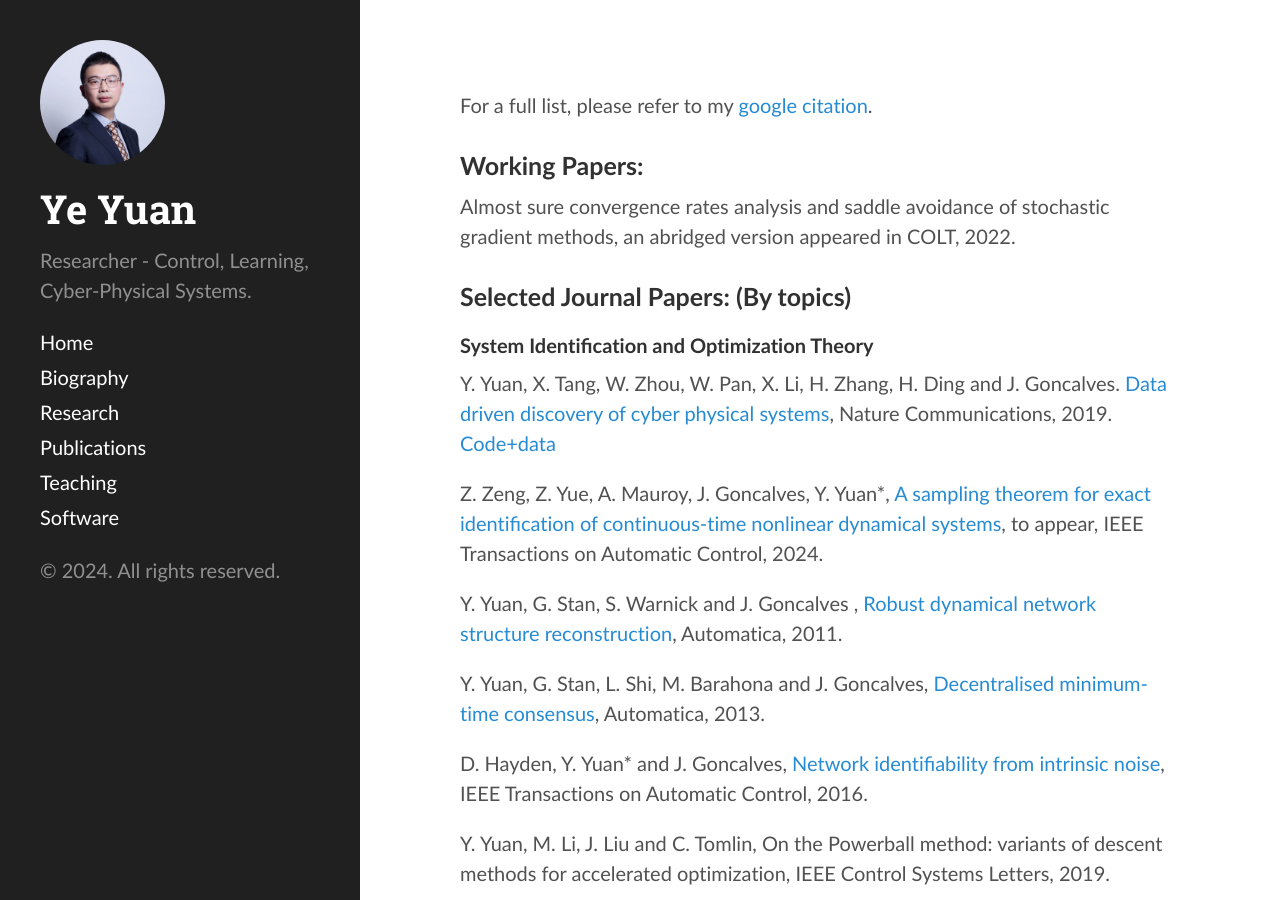
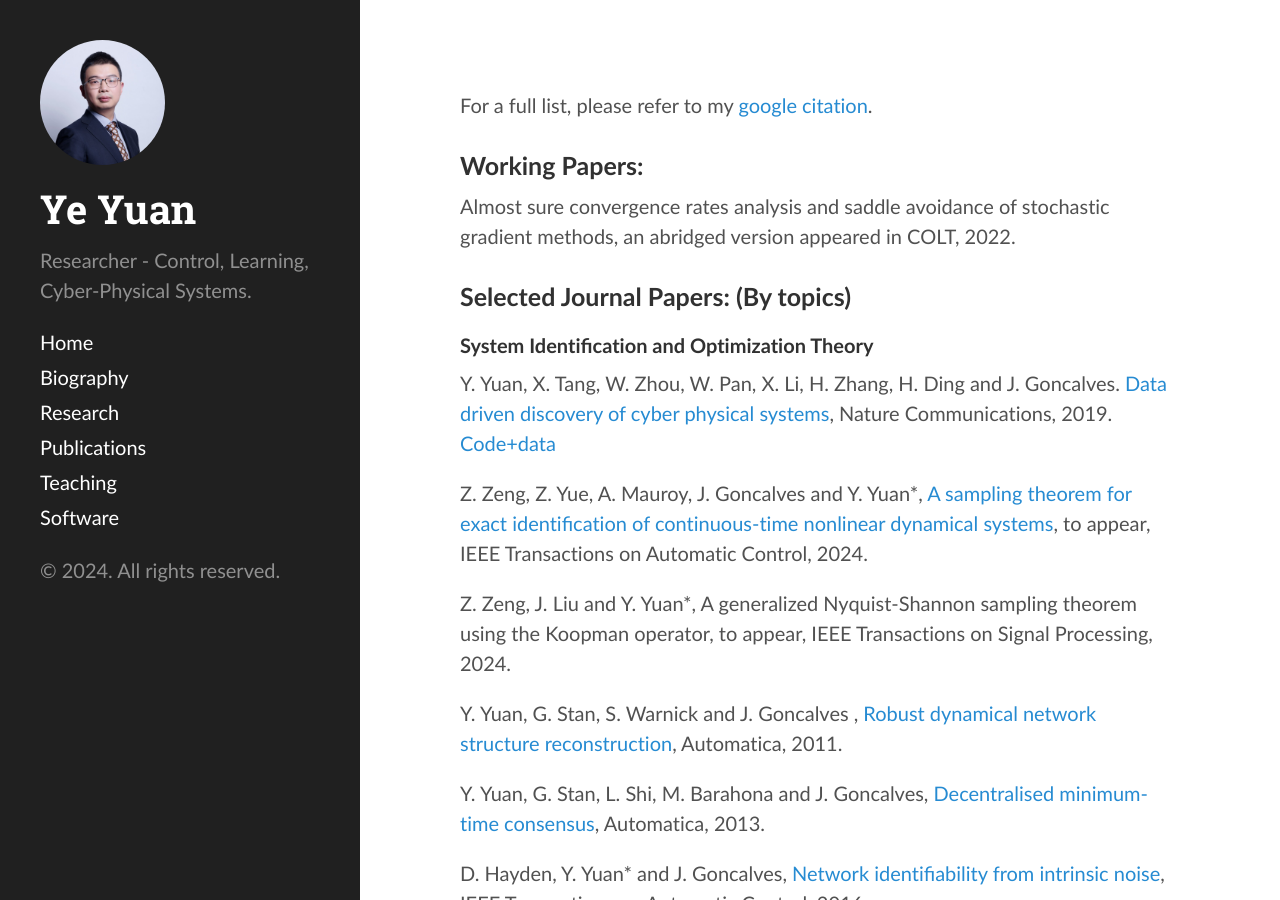
Before and after one commit to yy311/yy311.github.io, a Jekyll site: the page built from publication.md, in a window 1280 px wide and 900 px high. Built offline with Jekyll 4.4.1, drawn with Linux system fonts in a browser that asks for light colours.

Commit message:
Update publication.md

```diff
--- a/publication.md
+++ b/publication.md
@@ -14,7 +14,9 @@ Almost sure convergence rates analysis and saddle avoidance of stochastic gradie
 
 Y. Yuan, X. Tang, W. Zhou, W. Pan, X. Li, H. Zhang, H. Ding and J. Goncalves. [Data driven discovery of cyber physical systems](https://www.nature.com/articles/s41467-019-12490-1), Nature Communications, 2019. [Code+data](https://github.com/HAIRLAB/CPSid)
 
-Z. Zeng, Z. Yue, A. Mauroy, J. Goncalves, Y. Yuan*, [A sampling theorem for exact identification of continuous-time nonlinear dynamical systems](https://arxiv.org/abs/2204.14021), to appear, IEEE Transactions on Automatic Control, 2024.
+Z. Zeng, Z. Yue, A. Mauroy, J. Goncalves and Y. Yuan*, [A sampling theorem for exact identification of continuous-time nonlinear dynamical systems](https://arxiv.org/abs/2204.14021), to appear, IEEE Transactions on Automatic Control, 2024.
+
+Z. Zeng, J. Liu and Y. Yuan*, A generalized Nyquist-Shannon sampling theorem using the Koopman operator, to appear, IEEE Transactions on Signal Processing, 2024.
 
 Y. Yuan, G. Stan, S. Warnick and J. Goncalves , [Robust dynamical network structure reconstruction](http://www.sciencedirect.com/science/article/pii/S0005109811001828), Automatica, 2011.
 
```
